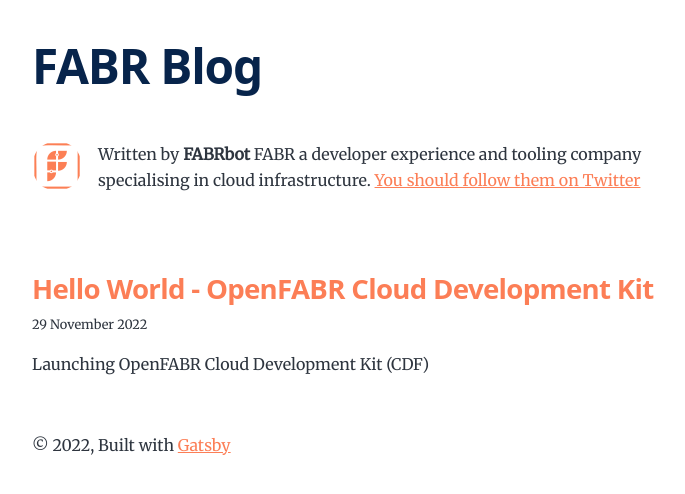
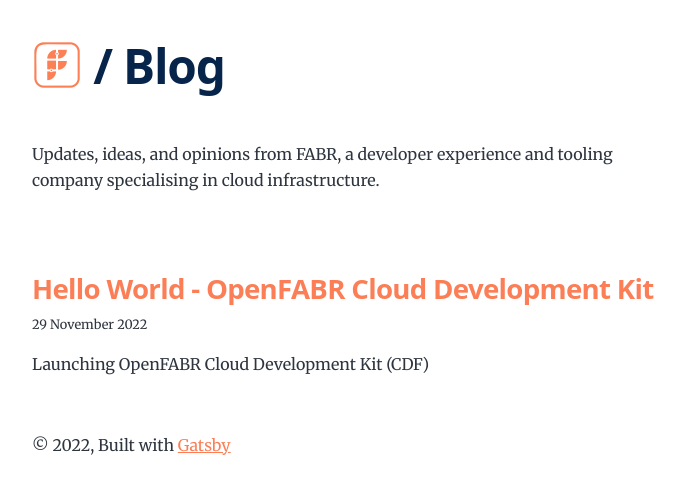
Before and after one commit to fabrhq/blog, a Gatsby site: page / in a window 1280 px wide. Shown: the whole page, without its empty margins (292-977 px from the left). Built offline with nearby package versions, Linux system fonts and the light colour scheme; Gatsby itself is replaced by a stand-in of ours.

Commit message:
style(UI): header

```diff
--- a/gatsby-config.js
+++ b/gatsby-config.js
@@ -10,12 +10,12 @@
 module.exports = {
   pathPrefix: `/blog`,
   siteMetadata: {
-    title: `FABR Blog`,
+    title: `Blog`,
     author: {
       name: `FABRbot`,
       summary: `FABR a developer experience and tooling company specialising in cloud infrastructure.`,
     },
-    description: `FABR Blog`,
+    description: `The FABR Blog | Updates, ideas, and opinions from FABR.`,
     siteUrl: `https://fabrhq.com`,
     social: {
       twitter: `@fabr_hq`,
--- a/src/components/layout.js
+++ b/src/components/layout.js
@@ -10,21 +10,47 @@
   if (isRootPath) {
     header = (
       <h1 className="main-heading">
+        <Link to="../">
+          <StaticImage
+            className="main-logo"
+            layout="fixed"
+            formats={["auto", "webp", "avif"]}
+            src="../images/fabr-icon.png"
+            width={50}
+            height={50}
+            quality={95}
+            alt="FABR logo market"
+          /></Link>
+        {' '}/{' '}
         <Link to="/">{title}</Link>
       </h1>
     )
   } else {
     header = (
-      <Link className="header-link-home" to="/">
-        {title}
-      </Link>
+      <div>
+        <Link to="../">
+          <StaticImage
+            className="main-logo"
+            layout="fixed"
+            formats={["auto", "webp", "avif"]}
+            src="../images/fabr-icon.png"
+            width={25}
+            height={25}
+            quality={95}
+            alt="FABR logo mark"
+          /></Link>
+        {' '}/{' '}
+        <Link className="header-link-home" to="/">
+          {title}
+        </Link>
+      </div>
     )
   }
 
   return (
     <div className="global-wrapper" data-is-root-path={isRootPath}>
-           <header className="global-header">
-{header}</header>
+      <header className="global-header">
+        {header}</header>
       <main>{children}</main>
       <footer>
         © {new Date().getFullYear()}, Built with
--- a/src/components/seo.js
+++ b/src/components/seo.js
@@ -8,7 +8,7 @@
 import * as React from "react"
 import { useStaticQuery, graphql } from "gatsby"
 
-const Seo = ({ description, title, children }) => {
+const Seo = ({ description, title, author, children }) => {
   const { site } = useStaticQuery(
     graphql`
       query {
--- a/src/pages/index.js
+++ b/src/pages/index.js
@@ -24,7 +24,7 @@
 
   return (
     <Layout location={location} title={siteTitle}>
-      <Bio />
+      <div className="bio"><p>Updates, ideas, and opinions from FABR, a developer experience and tooling company specialising in cloud infrastructure.</p></div>
       <ol style={{ listStyle: `none` }}>
         {posts.map(post => {
           const title = post.frontmatter.title || post.fields.slug
--- a/src/style.css
+++ b/src/style.css
@@ -252,9 +252,18 @@
   margin-bottom: var(--spacing-12);
 }
 
+.main-logo {
+  display: inline-block;
+  vertical-align: top;
+  margin-right: var(--spacing-0);
+  margin-bottom: var(--spacing-0);
+  min-width: 25px;
+}
+
 .main-heading {
   font-size: var(--fontSize-7);
   margin: 0;
+
 }
 
 .post-list-item {
```
